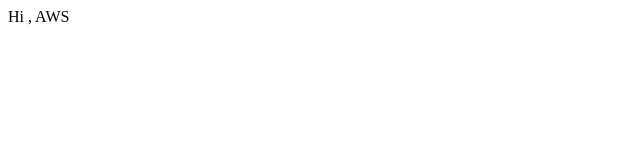
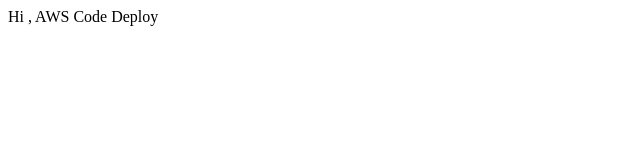
Before and after one commit to pankajkrmondal/testpankaj, a plain HTML site: page index.html in a window 1280 px wide. Shown: the whole page, without its empty margins (0-640 px from the left). Drawn offline with Linux system fonts and the light colour scheme.

Commit message:
first commit

```diff
--- a/index.html
+++ b/index.html
@@ -1 +1 @@
-<p>Hi , AWS</p>
+<p>Hi , AWS Code Deploy</p>
```
